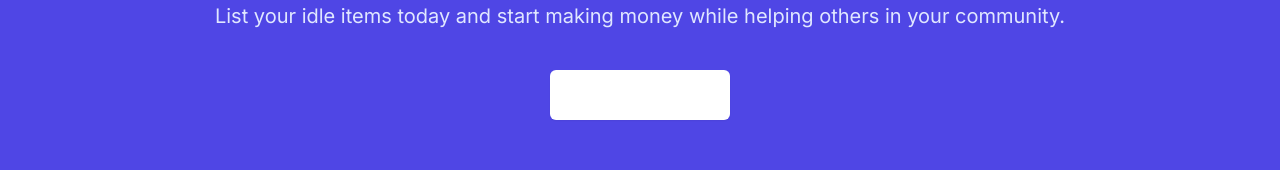
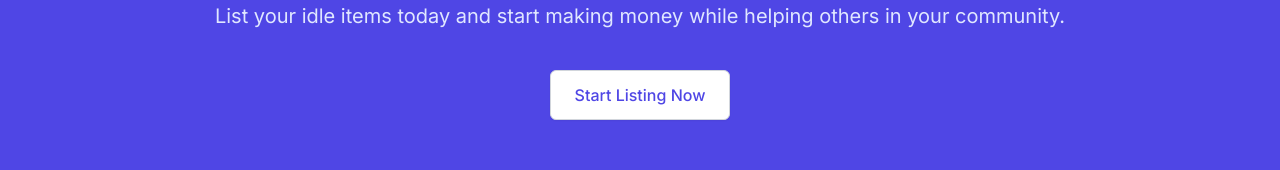
Before and after one commit to HasanImam24/Rentora, a Next.js app in the folder frontend/: page / in a window 1280 px wide. Shown: the part 2524-2694 px from the top of the page. Built offline with nearby package versions, Linux system fonts and the light colour scheme; no server answers.

Commit message:
fix: CTA button text color and visibility

```diff
--- a/frontend/app/page.jsx
+++ b/frontend/app/page.jsx
@@ -111,7 +111,7 @@ export default function HomePage() {
           <h2 className="text-3xl font-bold mb-6">Ready to declutter and earn?</h2>
           <p className="text-xl text-indigo-100 mb-10">List your idle items today and start making money while helping others in your community.</p>
           <Link href="/listings/create">
-            <Button size="lg" className="bg-white text-indigo-600 hover:bg-gray-100 shadow-lg px-10">
+            <Button variant="secondary" size="lg" className="!text-indigo-600 font-bold hover:!bg-indigo-50 shadow-lg px-10">
               Start Listing Now
             </Button>
           </Link>
```
